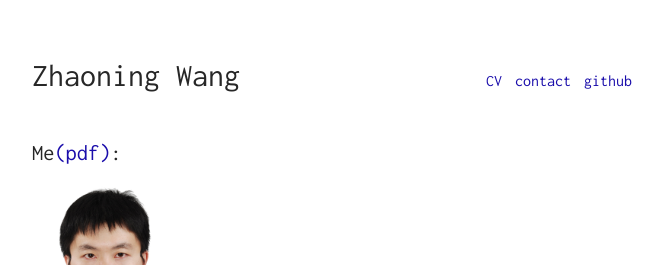
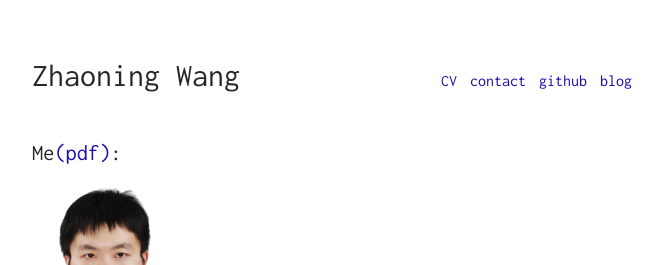
Before and after one commit to asimoo/asimoo.github.io, a Jekyll site: the page built from index.html, in a window 1280 px wide. Shown: the top 265 px of the page, without its empty margins (308-971 px from the left). Built offline with Jekyll 4.4.1, drawn with Linux system fonts in a browser that asks for light colours.

Commit message:
add blog

```diff
--- a/_data/navigation.yml
+++ b/_data/navigation.yml
@@ -6,3 +6,6 @@
 
 - title: github
   url: https://github.com/asimoo
+
+- title: blog
+  url: post.html
```
